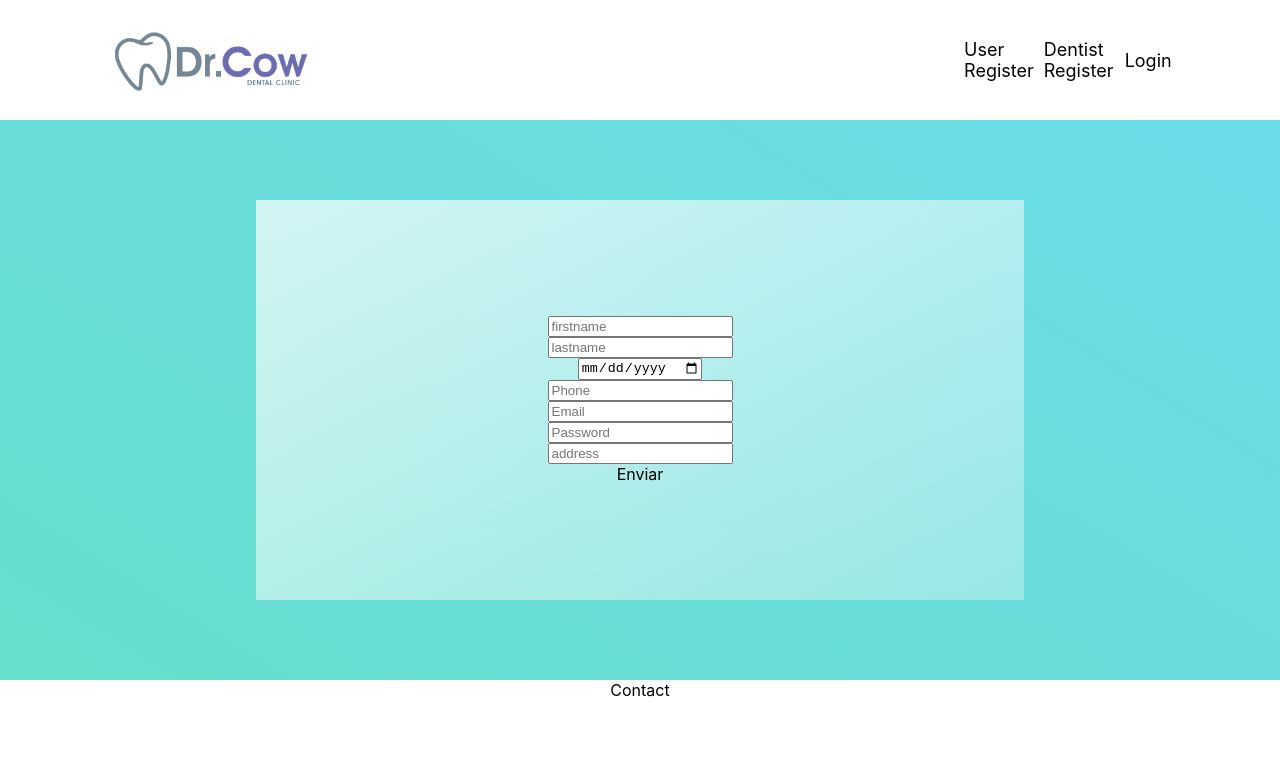
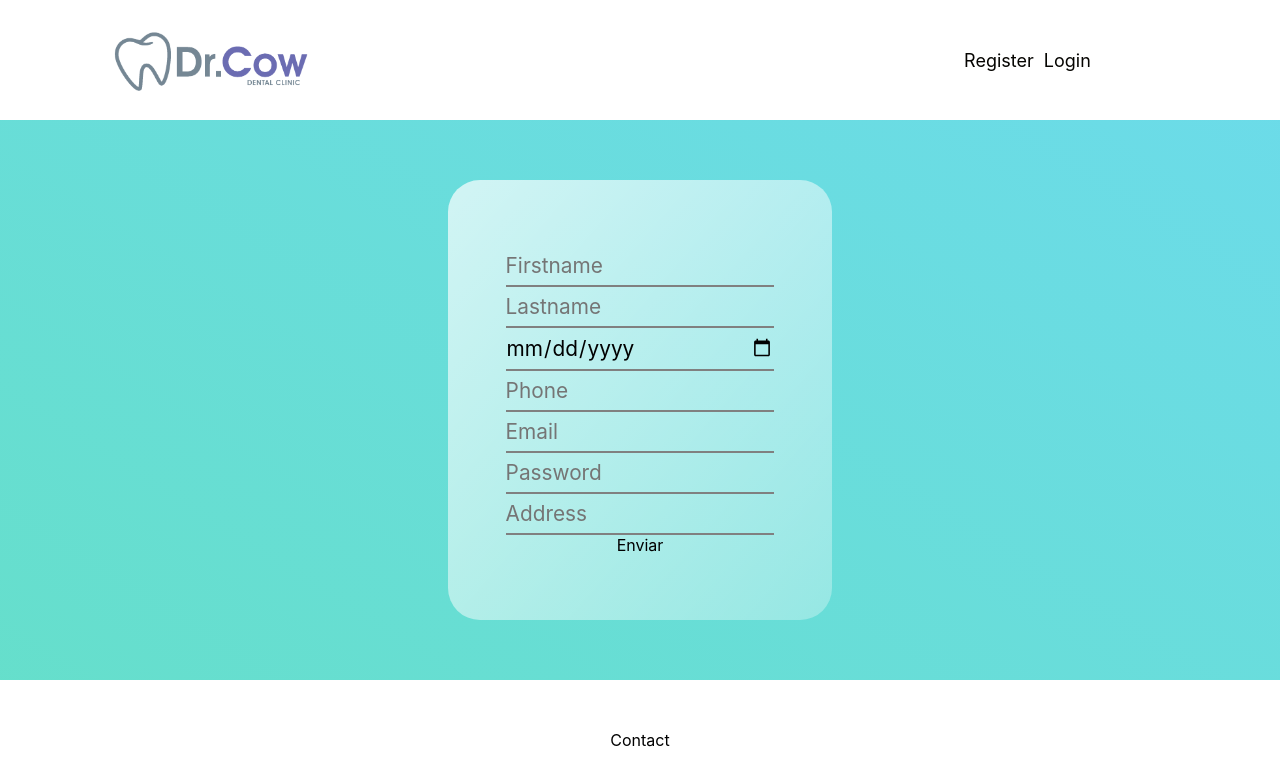
Before and after one commit to GuillermoRaez/clinicaDentalReact, a React (Create React App) app: page /userregister in a window 1280 px wide. Shown: the top 784 px of the page. Built offline with nearby package versions, Linux system fonts and the light colour scheme.

Commit message:
Login selector added, with a mail validatorand fixed the setMessageError.

```diff
--- a/src/App.js
+++ b/src/App.js
@@ -5,13 +5,12 @@ import Home from './containers/Home/Home';
 
 import Userprofile from './containers/Userprofile/Userprofile';
 import Dentistprofile from './containers/Dentistprofile/Dentistprofile';
-import Userlogin from './containers/Userlogin/Userlogin';
-import Dentistlogin from './containers/Dentistlogin/Dentistlogin';
 import Appointments from './containers/Appointments/Appointments';
 import Userregister from './containers/Userregister/Userregister';
 import Dentistregister from './containers/Dentistregister/Dentistregister';
 import Navbar from './components/Navbar/Navbar';
 import Footbar from './components/Footbar/Footbar';
+import Login from './containers/Login/Login';
 
 
 function App() {
@@ -24,8 +23,7 @@ function App() {
         <Switch>
 
           <Route path="/" exact component={Home}/>
-          <Route path="/userlogin" exact component={Userlogin}/>
-          <Route path="/dentistlogin" exact component={Dentistlogin}/>
+          <Route path="/login" exact component={Login}/>
           <Route path="/userregister" exact component={Userregister}/>
           <Route path="/dentistregister" exact component={Dentistregister}/>
           <Route path="/userprofile" exact component={Userprofile}/>
--- a/src/components/Footbar/Footbar.css
+++ b/src/components/Footbar/Footbar.css
@@ -1,11 +1,13 @@
 .foot {
     background: linear-gradient(to right bottom, rgba(255,255,255,0.7), rgba(255,255,255,0.3));
     background: white;
-    color: 050401;
     height: 15vh;
     width: 100vw;
     display: flex;
+    flex-direction: row;
     justify-content: center;
+    align-items: center;
+
     /* padding: 0.5rem calc((100vw - 1000px) / 2); */
     z-index: 0;
 }
--- a/src/components/Navbar/Navbar.jsx
+++ b/src/components/Navbar/Navbar.jsx
@@ -13,10 +13,7 @@ const Navbar = () => {
            <div className="space"></div>
             <div className="NavMenu">
               <div className="NavLink">
-                <NavLink style={{ color: 'inherit', textDecoration: 'inherit'}} to="/userregister">User Register</NavLink>
-              </div>
-              <div className="NavLink">
-                <NavLink style={{ color: 'inherit', textDecoration: 'inherit'}} to="/dentistregister">Dentist Register</NavLink>
+                <NavLink style={{ color: 'inherit', textDecoration: 'inherit'}} to="/register">Register</NavLink>
               </div>
               <div className="NavLink" activeClassName="selected">
                 <NavLink style={{ color: 'inherit', textDecoration: 'inherit'}} to="/login">Login</NavLink>
--- a/src/containers/Login/Login.jsx
+++ b/src/containers/Login/Login.jsx
@@ -21,51 +21,53 @@ const Login = () => {
 
     //Find why the if statement is not working - if true (dentistendpoint), if false (userendpoint)
 
-    let isDentist = true;
+    if (! /^[a-zA-Z0-9.!#$%&'*+/=?^_`{|}~-]+@[a-zA-Z0-9](?:[a-zA-Z0-9-]{0,61}[a-zA-Z0-9])?(?:\.[a-zA-Z0-9](?:[a-zA-Z0-9-]{0,61}[a-zA-Z0-9])?)*$/.test(credentials.email) ) {
+        setMensajeError('Please introduce a valide email.');
+        return;
+   }
 
         let body = {
             email: credentials.email,
             password: credentials.password,
         }
 
-        if(isDentist){
-            console.log(isDentist)
-        let res = await axios.post('http://localhost:3005/dentist/login', body);
+        if(document.getElementById("opciones").value === "user"){
 
-        let token = res.data.token;
-        let dentist = res.data.dentist;
-
-        if(token !== ""){
-            localStorage.setItem("token", token);
-            localStorage.setItem("dentist", JSON.stringify(dentist));
-
-            setTimeout(()=> {
-
-                history.push("/dentistprofile");
-
-            }, 750);
-        }if(token === ""){
-            setMensajeError("Las credenciales no son correctas!")
-        }
-        }else{
-        console.log("Hola");
-            let res = await axios.post('http://localhost:3005/user/login', body);
+            try {let res = await axios.post('http://localhost:3005/user/login', body);
 
             let token = res.data.token;
             let user = res.data.user;
 
-            if(token !== ""){
-                localStorage.setItem("token", token);
-                localStorage.setItem("user", JSON.stringify(user));
+            localStorage.setItem("token", token);
+            localStorage.setItem("user", JSON.stringify(user));
 
-                setTimeout(()=> {
+            setTimeout(()=> {
 
-                    history.push("/userprofile");
+                history.push("/userprofile");
 
-                }, 750);
-            }if(token === ""){
-                setMensajeError("Las credenciales no son correctas!")
-                console.log("Hola")
+            }, 750);
+        } catch (err) {
+            setMensajeError("Credentials are not correct!")
+        }
+
+        }else{
+
+            try {let res = await axios.post('http://localhost:3005/dentist/login', body);
+
+            let token = res.data.token;
+            let dentist = res.data.dentist;
+
+            localStorage.setItem("token", token);
+            localStorage.setItem("user", JSON.stringify(dentist));
+
+            setTimeout(()=> {
+
+                history.push("/userprofile");
+
+            }, 750);
+
+            }catch (err) {
+                setMensajeError("Credentials are not correct!")
             }
         }
     }
@@ -76,6 +78,10 @@ const Login = () => {
             <div className="loginCard">
                 <input  type='email' name='email' title='email' onChange={updateCredentials} length='30'/>
                 <input  type='password'  name='password' title='password' onChange={updateCredentials} length='30'/>
+                <select id = "opciones" className="input">
+                        <option value="user">User</option>
+                        <option value="dentist">Dentist</option>
+                    </select>
                 <div className="sendButton" onClick={()=>logMe()}>Login</div>
                 <div>{msgError}</div>
             </div>
--- a/src/containers/Userregister/Userregister.css
+++ b/src/containers/Userregister/Userregister.css
@@ -13,11 +13,29 @@
 
     background: white;
     background: linear-gradient(to right bottom, rgba(255,255,255,0.7), rgba(255,255,255,0.3));
-    min-height: 50vh;
-    width: 60%;
-    /* border-radius: ; */
+    min-height: 55vh;
+    width: 30%;
+    border-radius: 2rem;
 }
 
-/* .glass {
+.inputBase {
+    font-family: inherit;
+    width: 70%;
+    border: 0;
+    border-bottom: 2px solid gray;
+    outline: 0;
+    font-size: 1.3rem;
+    color: black;
+    padding: 7px 0;
+    background: transparent;
+    transition: border-color 0.2s;
+}
 
-} */
+/* .form__label {
+    position: absolute;
+    top: 0;
+    display: block;
+    transition: 0.2s;
+    font-size: 1rem;
+    color: $gray;
+  } */
--- a/src/containers/Userregister/Userregister.jsx
+++ b/src/containers/Userregister/Userregister.jsx
@@ -55,13 +55,13 @@ const Userregister = () => {
             <div className="formulario">
 
                 <input className="inputBase" type="text" name="firstname"
-            onChange={updateFormulario} placeholder="firstname"></input>
+                onChange={updateFormulario} placeholder="Firstname"></input>
 
                 <input className="inputBase" type="text" name="lastname"
-            onChange={updateFormulario} placeholder="lastname"></input>
+                onChange={updateFormulario} placeholder="Lastname"></input>
 
                 <input className="inputBase" type="date" name="birthday"
-            onChange={updateFormulario} placeholder="birthday"></input>
+                onChange={updateFormulario} placeholder="Birthday"></input>
 
                 <input className="inputBase" type="text" name="phone"
                 onChange={updateFormulario} placeholder="Phone"></input>
@@ -73,7 +73,7 @@ const Userregister = () => {
                 onChange={updateFormulario} placeholder="Password"></input>
 
                 <input className="inputBase" type="text" name="address"
-            onChange={updateFormulario} placeholder="address"></input>
+                onChange={updateFormulario} placeholder="Address"></input>
 
                 <div className="botonCuco" onClick={()=>ejecutaRegistro()}>Enviar</div>
             </div>
```
Lines whose indentation alone changed are shown as unchanged.
